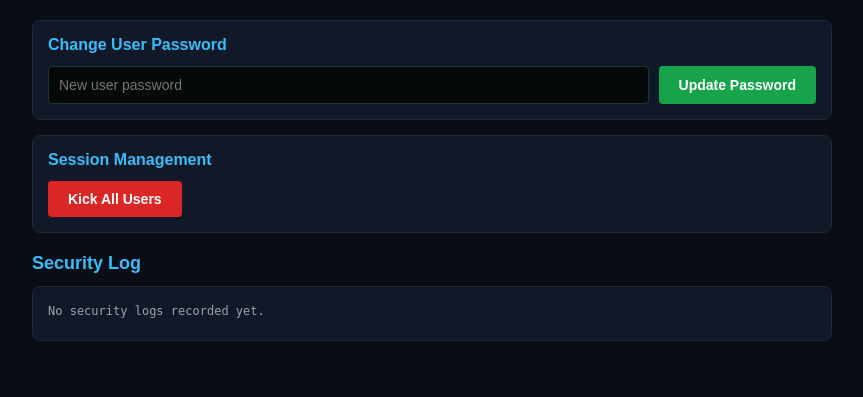
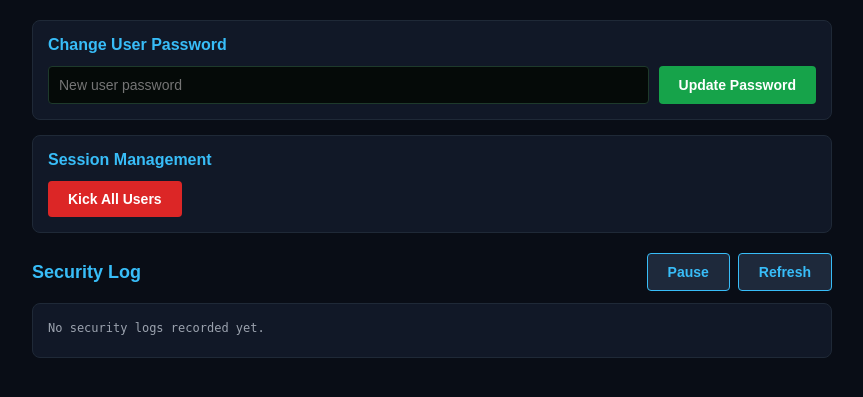
Before and after one commit to josepwanjiru300815-lab/esp32-nursery-cloud-a, a Flask app: page /admin in a window 1280 px wide. Shown: the part 76-473 px from the top of the page, without its empty margins (208-1071 px from the left). Run offline with Flask 3, Linux system fonts and the light colour scheme; the visitor is signed in with stand-in values (Sample User, id 1); data that the repository does not hold is empty.

Commit message:
Update admin.html

```diff
--- a/templates/admin.html
+++ b/templates/admin.html
@@ -18,8 +18,12 @@ button{padding:10px 20px;background:#16a34a;border:none;color:white;border-radiu
 button:hover{background:#4ade80}
 button.danger{background:#dc2626}
 button.danger:hover{background:#ef4444}
+button.secondary{background:#1e293b;border:1px solid #38bdf8;color:#38bdf8}
+button.secondary:hover{background:#38bdf8;color:#090d16}
 .log-section{margin-top:20px}
-.log-section h2{color:#38bdf8;font-size:18px;margin-bottom:12px}
+.log-header{display:flex;justify-content:space-between;align-items:center;margin-bottom:12px}
+.log-section h2{color:#38bdf8;font-size:18px;margin:0}
+.log-controls{display:flex;gap:8px}
 .log{background:#111827;padding:15px;border:1px solid #1f2937;border-radius:8px;font-family:monospace;font-size:12px;max-height:400px;overflow-y:auto;line-height:1.6}
 .log-entry{margin-bottom:4px;color:#9ca3af}
 .log-entry.error{color:#ef4444}
@@ -47,7 +51,13 @@ button.danger:hover{background:#ef4444}
   </form>
 
   <div class="log-section">
-    <h2>Security Log</h2>
+    <div class="log-header">
+      <h2>Security Log</h2>
+      <div class="log-controls">
+        <button id="pauseBtn" class="secondary" onclick="togglePause()">Pause</button>
+        <button class="secondary" onclick="loadLogs()">Refresh</button>
+      </div>
+    </div>
     <div class="log" id="logContainer">
       <div class="log-entry">Loading logs...</div>
     </div>
@@ -55,12 +65,34 @@ button.danger:hover{background:#ef4444}
 </div>
 
 <script>
+let isPaused = false;
+let refreshInterval;
+
+function togglePause() {
+  isPaused = !isPaused;
+  document.getElementById('pauseBtn').innerText = isPaused ? 'Resume' : 'Pause';
+  if (isPaused) {
+    clearInterval(refreshInterval);
+  } else {
+    startRefresh();
+  }
+}
+
+function startRefresh() {
+  refreshInterval = setInterval(loadLogs, 3000);
+}
+
 async function loadLogs() {
+  if (isPaused) return;
+
   try {
+    const container = document.getElementById('logContainer');
+    // Check if user was at bottom before update
+    const wasAtBottom = container.scrollHeight - container.scrollTop <= container.clientHeight + 5;
+
     const res = await fetch('/api/logs');
     if (!res.ok) throw new Error('Failed to fetch');
     const data = await res.json();
-    const container = document.getElementById('logContainer');
 
     if (data.length) {
       container.innerHTML = data.map(log =>
@@ -68,7 +100,11 @@ async function loadLogs() {
           [${log.time}] ${log.msg} (IP: ${log.ip})
         </div>`
       ).join('');
-      container.scrollTop = container.scrollHeight;
+
+      // Only auto-scroll if user was already at bottom
+      if (wasAtBottom) {
+        container.scrollTop = container.scrollHeight;
+      }
     } else {
       container.innerHTML = '<div class="log-entry">No security logs recorded yet.</div>';
     }
@@ -77,7 +113,17 @@ async function loadLogs() {
       `<div class="log-entry error">Error loading logs: ${e.message}</div>`;
   }
 }
-setInterval(loadLogs, 3000);
+
+// Hover to pause auto-refresh
+const logContainer = document.getElementById('logContainer');
+logContainer.addEventListener('mouseenter', () => {
+  if (!isPaused) clearInterval(refreshInterval);
+});
+logContainer.addEventListener('mouseleave', () => {
+  if (!isPaused) startRefresh();
+});
+
 loadLogs();
+startRefresh();
 </script>
 </body></html>
```
